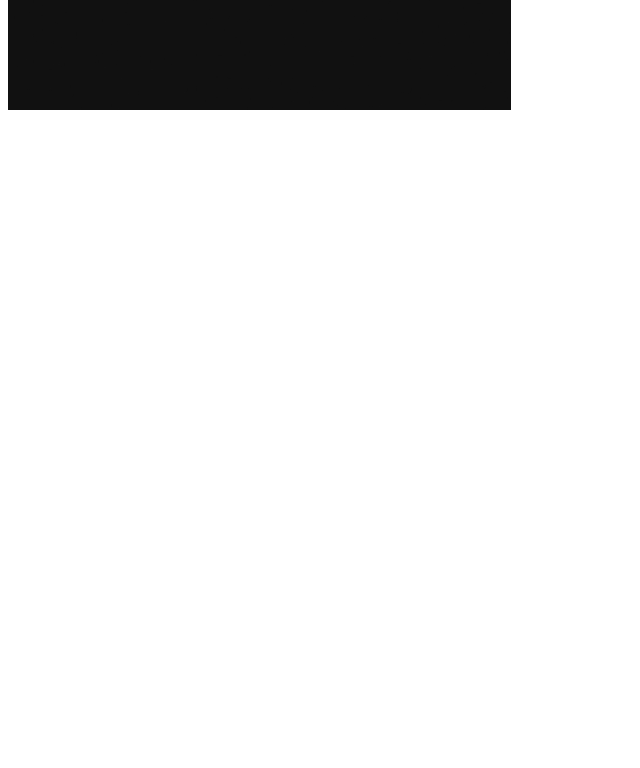
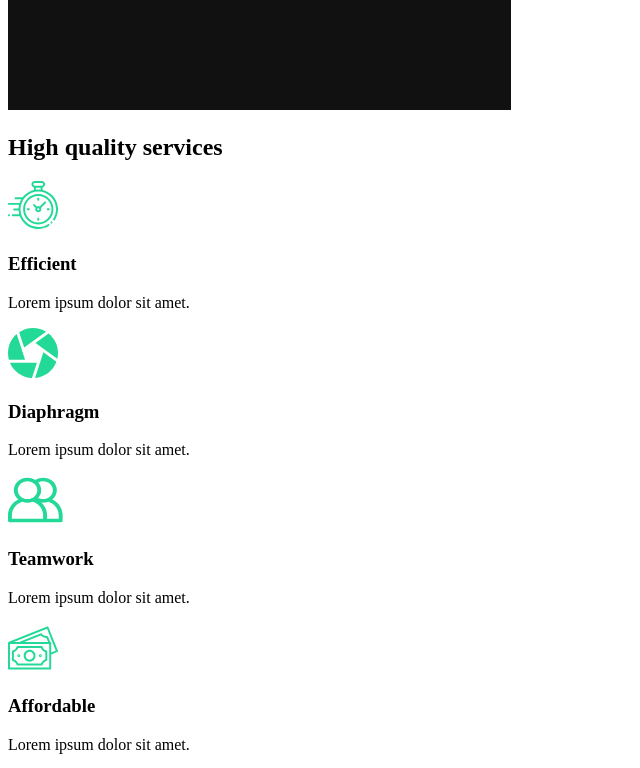
Before and after one commit to MathManiac/old_capture, a React (Create React App) app: page / in a window 1280 px wide. Shown: the part 860-1628 px from the top of the page, without its empty margins (0-640 px from the left). Before the commit the page ends 982 px from the top, so only its background shows below. Built offline with nearby package versions, Linux system fonts and the light colour scheme.

Commit message:
3.  Serveces Section

```diff
--- /dev/null
+++ b/src/components/ServicesSection.js
@@ -0,0 +1,52 @@
+import React from 'react';
+//Import Icons
+import clock from '../img/clock.svg';
+import diaphragm from '../img/diaphragm.svg';
+import money from '../img/money.svg';
+import teamwork from '../img/teamwork.svg';
+import home2 from '../img/home2.png';
+
+const ServicesSection = () => {
+    return(
+        <div className="services">
+            <div className="description">
+                <h2>High <span>quality</span> services</h2>
+                <div className="cards">
+                    <div className="card">
+                        <div className="icon">
+                            <img src={clock} alt=""/>
+                            <h3>Efficient</h3>
+                            <p>Lorem ipsum dolor sit amet.</p>
+                        </div>
+                    </div>
+                    <div className="card">
+                        <div className="icon">
+                            <img src={diaphragm} alt=""/>
+                            <h3>Diaphragm</h3>
+                            <p>Lorem ipsum dolor sit amet.</p>
+                        </div>
+                    </div>
+                    <div className="card">
+                        <div className="icon">
+                            <img src={teamwork} alt=""/>
+                            <h3>Teamwork</h3>
+                            <p>Lorem ipsum dolor sit amet.</p>
+                        </div>
+                    </div>
+                    <div className="card">
+                        <div className="icon">
+                            <img src={money} alt=""/>
+                            <h3>Affordable</h3>
+                            <p>Lorem ipsum dolor sit amet.</p>
+                        </div>
+                    </div>
+                </div>
+            </div>
+            <div className="image">
+                <img src={home2} alt="" />
+            </div>
+        </div>
+    )
+}
+
+export default ServicesSection;
--- a/src/pages/AboutUs.js
+++ b/src/pages/AboutUs.js
@@ -1,11 +1,15 @@
 import React from 'react';
 //Page components
 import AboutSection from '../components/AboutSection';
+import ServicesSection from '../components/ServicesSection';
 
 const AboutUs = () => {
     return(
+    <>
         <AboutSection/>
-    )
+        <ServicesSection/>
+    </>
+    );
 }
 
 export default AboutUs;
```
Also changed, not shown: 1 other file (tests, documents, lock files or other folders).
